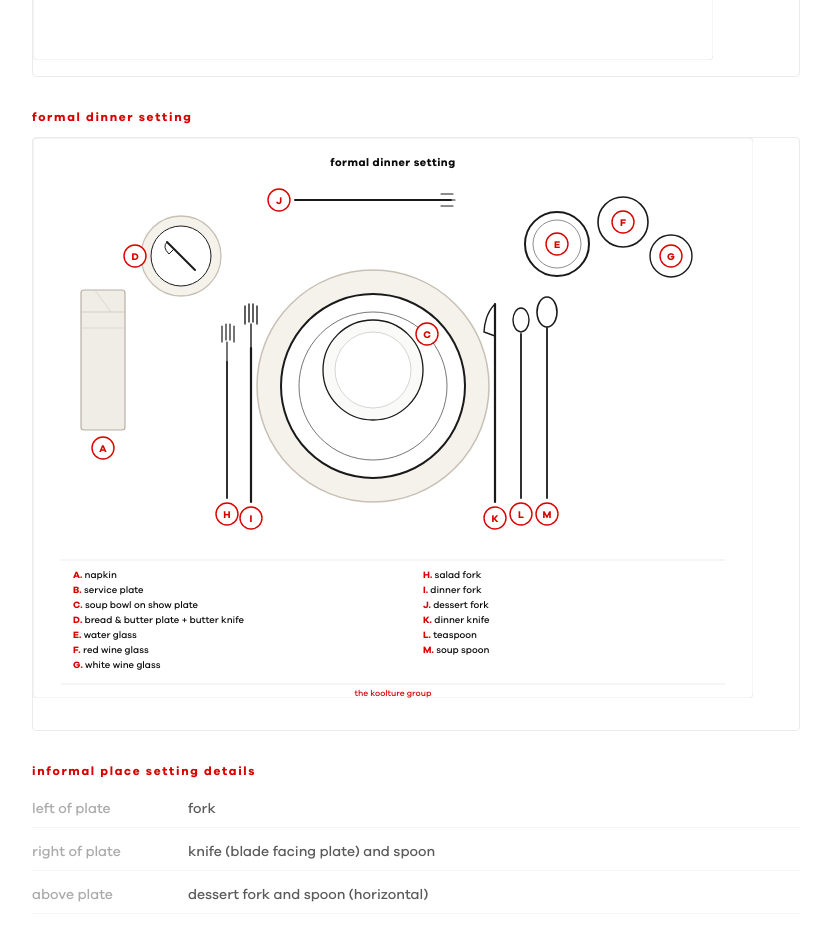
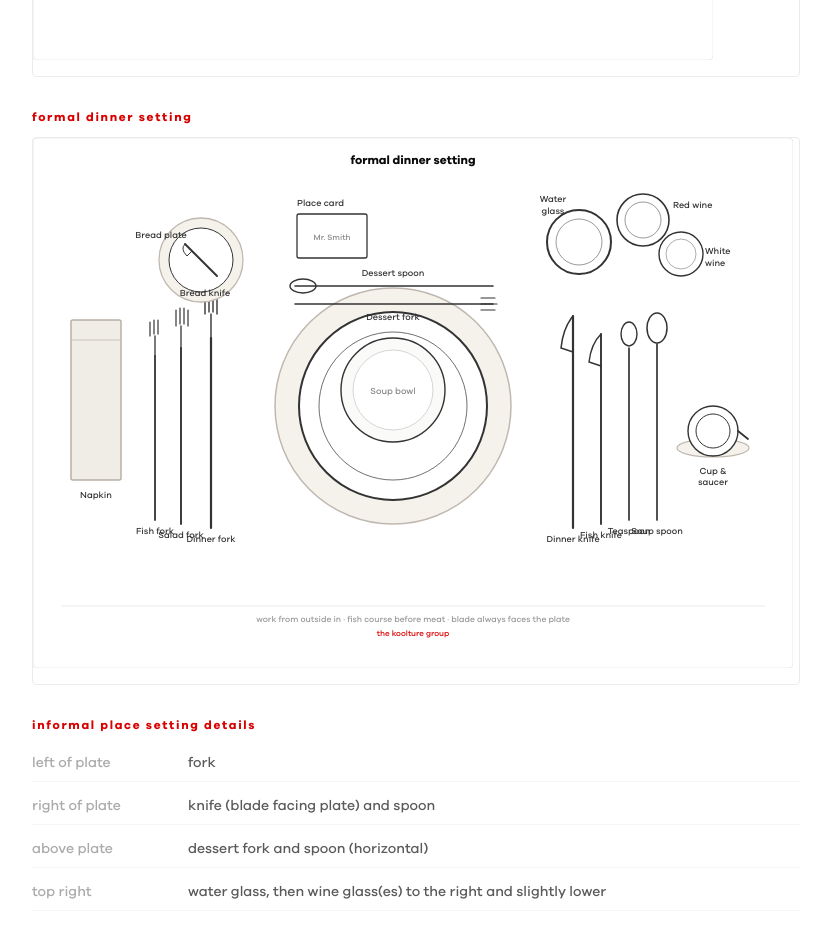
Before and after one commit to mrkoolbot/kool-app, a Next.js app: page /etiquette in a window 1280 px wide. Shown: the part 9080-10007 px from the top of the page, without its empty margins (264-1095 px from the left). Built offline with nearby package versions, Linux system fonts and the light colour scheme.

Commit message:
feat: formal setting with all elements — fish fork/knife, cup/saucer, place card, 3 glasses

```diff
--- a/app/(dashboard)/etiquette/page.tsx
+++ b/app/(dashboard)/etiquette/page.tsx
@@ -397,125 +397,129 @@ function TSDLabel({ x, y, letter }: { x: number; y: number; letter: string }) {
 }
 
 function TableSettingDiagram() {
-  const lbl = (x: number, y: number, letter: string) => <TSDLabel x={x} y={y} letter={letter}/>;
-  const sw = 1.8; // stroke width for utensils
-  const sc = "#1A1A1A"; // stroke color
+  const s = "#333";
   return (
-    <div className="mb-8">
-      <svg viewBox="0 0 720 560" width="100%" style={{ display: "block", maxWidth: 720 }} role="img" aria-label="formal dinner place setting">
-        <defs>
-          <style>{`
-            .tsd-lbl { font-family: inherit; font-size: 9px; fill: #444; }
-            .tsd-title { font-family: inherit; font-size: 11px; font-weight: 700; fill: #0A0A0A; }
-          `}</style>
-        </defs>
-        <rect width="720" height="560" fill="white" rx="4" stroke="#EBEBEB" strokeWidth="1"/>
-        <text x="360" y="28" textAnchor="middle" className="tsd-title" letterSpacing="0.5">formal dinner setting</text>
-
-        {/* ── A: NAPKIN — folded, far left ── */}
-        <rect x="48" y="152" width="44" height="140" rx="3" fill="#F0EDE6" stroke="#B8B0A4" strokeWidth="1.2"/>
-        <line x1="48" y1="174" x2="92" y2="174" stroke="#C8C0B4" strokeWidth="0.7"/>
-        <line x1="48" y1="190" x2="92" y2="190" stroke="#C8C0B4" strokeWidth="0.5"/>
-        <line x1="62" y1="152" x2="78" y2="174" stroke="#C8C0B4" strokeWidth="0.5"/>
-        {lbl(70, 310, "A")}
-
-        {/* ── B: SERVICE PLATE + DINNER PLATE ── */}
-        <circle cx="340" cy="248" r="116" fill="#F5F2EC" stroke="#C8C0B4" strokeWidth="1.5"/>
-        <circle cx="340" cy="248" r="92" fill="white" stroke={sc} strokeWidth="2"/>
-        <circle cx="340" cy="248" r="74" fill="none" stroke={sc} strokeWidth="0.6"/>
-        {lbl(340, 248, "B")}
-
-        {/* ── C: SOUP BOWL on show plate ── */}
-        <circle cx="340" cy="232" r="50" fill="#FAFAF8" stroke={sc} strokeWidth="1.3"/>
-        <circle cx="340" cy="232" r="38" fill="white" stroke="#CCCCCC" strokeWidth="0.8"/>
-        {lbl(394, 196, "C")}
-
-        {/* ── D: BREAD & BUTTER PLATE — upper left ── */}
-        <circle cx="148" cy="118" r="40" fill="#F5F2EC" stroke="#C8C0B4" strokeWidth="1.3"/>
-        <circle cx="148" cy="118" r="30" fill="white" stroke={sc} strokeWidth="1"/>
-        {/* butter knife — diagonal across plate */}
-        <line x1="162" y1="132" x2="134" y2="104" stroke={sc} strokeWidth="2" strokeLinecap="round"/>
-        <path d="M134 104 Q129 109 136 116 L141 111" stroke={sc} strokeWidth="1" fill="none"/>
-        {lbl(102, 118, "D")}
-
-        {/* ── GLASSES — upper right ── */}
-        {/* E: water goblet — largest */}
-        <circle cx="524" cy="106" r="32" fill="none" stroke={sc} strokeWidth="2"/>
-        <circle cx="524" cy="106" r="24" fill="none" stroke={sc} strokeWidth="0.5"/>
-        {lbl(524, 106, "E")}
-        {/* F: red wine glass */}
-        <circle cx="590" cy="84" r="25" fill="none" stroke={sc} strokeWidth="1.6"/>
-        {lbl(590, 84, "F")}
-        {/* G: white wine glass */}
-        <circle cx="638" cy="118" r="21" fill="none" stroke={sc} strokeWidth="1.4"/>
-        {lbl(638, 118, "G")}
-
-        {/* ══ FORKS — left side ══ */}
-        {/* H: SALAD FORK — outermost, shorter */}
-        {/* handle */}
-        <line x1="194" y1="360" x2="194" y2="224" stroke={sc} strokeWidth={sw} strokeLinecap="round"/>
-        {/* neck */}
-        <line x1="194" y1="224" x2="194" y2="204" stroke={sc} strokeWidth="1.2" strokeLinecap="round"/>
-        {/* tines */}
-        <line x1="189" y1="204" x2="189" y2="188" stroke={sc} strokeWidth="1.2" strokeLinecap="round"/>
-        <line x1="193" y1="202" x2="193" y2="186" stroke={sc} strokeWidth="1.2" strokeLinecap="round"/>
-        <line x1="197" y1="202" x2="197" y2="186" stroke={sc} strokeWidth="1.2" strokeLinecap="round"/>
-        <line x1="201" y1="204" x2="201" y2="188" stroke={sc} strokeWidth="1.2" strokeLinecap="round"/>
-        {lbl(194, 376, "H")}
-
-        {/* I: DINNER FORK — inner, taller */}
-        <line x1="218" y1="364" x2="218" y2="210" stroke={sc} strokeWidth="2.2" strokeLinecap="round"/>
-        <line x1="218" y1="210" x2="218" y2="186" stroke={sc} strokeWidth="1.4" strokeLinecap="round"/>
-        <line x1="212" y1="186" x2="212" y2="168" stroke={sc} strokeWidth="1.4" strokeLinecap="round"/>
-        <line x1="216" y1="184" x2="216" y2="166" stroke={sc} strokeWidth="1.4" strokeLinecap="round"/>
-        <line x1="220" y1="184" x2="220" y2="166" stroke={sc} strokeWidth="1.4" strokeLinecap="round"/>
-        <line x1="224" y1="186" x2="224" y2="168" stroke={sc} strokeWidth="1.4" strokeLinecap="round"/>
-        {lbl(218, 380, "I")}
-
-        {/* J: DESSERT FORK — above plate, horizontal, tines right */}
-        <line x1="262" y1="62" x2="418" y2="62" stroke={sc} strokeWidth="1.8" strokeLinecap="round"/>
-        <line x1="262" y1="62" x2="284" y2="62" stroke={sc} strokeWidth="1.2" strokeLinecap="round"/>
-        <line x1="408" y1="56" x2="420" y2="56" stroke={sc} strokeWidth="1.1" strokeLinecap="round"/>
-        <line x1="408" y1="62" x2="422" y2="62" stroke={sc} strokeWidth="1.1" strokeLinecap="round"/>
-        <line x1="408" y1="68" x2="420" y2="68" stroke={sc} strokeWidth="1.1" strokeLinecap="round"/>
-        {lbl(246, 62, "J")}
-
-        {/* ══ KNIVES + SPOONS — right side ══ */}
-        {/* K: DINNER KNIFE — inner, blade faces left */}
-        <line x1="462" y1="364" x2="462" y2="166" stroke={sc} strokeWidth="2.2" strokeLinecap="round"/>
-        <path d="M462 166 Q452 176 451 194 L462 198" stroke={sc} strokeWidth="1.4" fill="none" strokeLinecap="round"/>
-        {lbl(462, 380, "K")}
-
-        {/* L: TEASPOON */}
-        <line x1="488" y1="360" x2="488" y2="196" stroke={sc} strokeWidth={sw} strokeLinecap="round"/>
-        <ellipse cx="488" cy="182" rx="8" ry="12" fill="none" stroke={sc} strokeWidth="1.4"/>
-        {lbl(488, 376, "L")}
-
-        {/* M: SOUP SPOON — outermost */}
-        <line x1="514" y1="360" x2="514" y2="190" stroke={sc} strokeWidth={sw} strokeLinecap="round"/>
-        <ellipse cx="514" cy="174" rx="10" ry="15" fill="none" stroke={sc} strokeWidth="1.6"/>
-        {lbl(514, 376, "M")}
-
-        {/* ── LEGEND ── */}
-        <line x1="28" y1="422" x2="692" y2="422" stroke="#EBEBEB" strokeWidth="1.2"/>
-
-        <text x="40" y="440" fontSize="9.5" fill="#0A0A0A"><tspan fontWeight="700" fill="#D90000">A.</tspan> napkin</text>
-        <text x="40" y="455" fontSize="9.5" fill="#0A0A0A"><tspan fontWeight="700" fill="#D90000">B.</tspan> service plate</text>
-        <text x="40" y="470" fontSize="9.5" fill="#0A0A0A"><tspan fontWeight="700" fill="#D90000">C.</tspan> soup bowl on show plate</text>
-        <text x="40" y="485" fontSize="9.5" fill="#0A0A0A"><tspan fontWeight="700" fill="#D90000">D.</tspan> bread &amp; butter plate + butter knife</text>
-        <text x="40" y="500" fontSize="9.5" fill="#0A0A0A"><tspan fontWeight="700" fill="#D90000">E.</tspan> water glass</text>
-        <text x="40" y="515" fontSize="9.5" fill="#0A0A0A"><tspan fontWeight="700" fill="#D90000">F.</tspan> red wine glass</text>
-        <text x="40" y="530" fontSize="9.5" fill="#0A0A0A"><tspan fontWeight="700" fill="#D90000">G.</tspan> white wine glass</text>
-
-        <text x="390" y="440" fontSize="9.5" fill="#0A0A0A"><tspan fontWeight="700" fill="#D90000">H.</tspan> salad fork</text>
-        <text x="390" y="455" fontSize="9.5" fill="#0A0A0A"><tspan fontWeight="700" fill="#D90000">I.</tspan> dinner fork</text>
-        <text x="390" y="470" fontSize="9.5" fill="#0A0A0A"><tspan fontWeight="700" fill="#D90000">J.</tspan> dessert fork</text>
-        <text x="390" y="485" fontSize="9.5" fill="#0A0A0A"><tspan fontWeight="700" fill="#D90000">K.</tspan> dinner knife</text>
-        <text x="390" y="500" fontSize="9.5" fill="#0A0A0A"><tspan fontWeight="700" fill="#D90000">L.</tspan> teaspoon</text>
-        <text x="390" y="515" fontSize="9.5" fill="#0A0A0A"><tspan fontWeight="700" fill="#D90000">M.</tspan> soup spoon</text>
-
-        <line x1="28" y1="546" x2="692" y2="546" stroke="#EBEBEB" strokeWidth="1.2"/>
-        <text x="360" y="558" textAnchor="middle" fontSize="8.5" fill="#D90000">the koolture group</text>
+    <div className="mb-4">
+      <svg viewBox="0 0 760 530" width="100%" style={{ display: "block", maxWidth: 760 }} role="img" aria-label="formal dinner place setting">
+        <rect width="760" height="530" fill="white" rx="4" stroke="#EBEBEB" strokeWidth="1"/>
+        <text x="380" y="26" textAnchor="middle" fontSize="12" fontWeight="700" fill="#0A0A0A">formal dinner setting</text>
+
+        {/* ── NAPKIN — far left ── */}
+        <rect x="38" y="182" width="50" height="160" rx="2" fill="#F0EDE6" stroke="#B8B0A4" strokeWidth="1.5"/>
+        <line x1="38" y1="202" x2="88" y2="202" stroke="#C0B8B0" strokeWidth="0.8"/>
+        <text x="63" y="360" textAnchor="middle" fontSize="9" fill={s}>Napkin</text>
+
+        {/* ── FISH FORK — outermost left ── */}
+        <line x1="122" y1="382" x2="122" y2="218" stroke={s} strokeWidth="1.8" strokeLinecap="round"/>
+        <line x1="122" y1="218" x2="122" y2="198" stroke={s} strokeWidth="1.3" strokeLinecap="round"/>
+        <line x1="117" y1="198" x2="117" y2="184" stroke={s} strokeWidth="1.2" strokeLinecap="round"/>
+        <line x1="121" y1="196" x2="121" y2="182" stroke={s} strokeWidth="1.2" strokeLinecap="round"/>
+        <line x1="125" y1="196" x2="125" y2="182" stroke={s} strokeWidth="1.2" strokeLinecap="round"/>
+        <text x="122" y="396" textAnchor="middle" fontSize="9" fill={s}>Fish fork</text>
+
+        {/* ── SALAD/APPETIZER FORK ── */}
+        <line x1="148" y1="386" x2="148" y2="210" stroke={s} strokeWidth="1.9" strokeLinecap="round"/>
+        <line x1="148" y1="210" x2="148" y2="188" stroke={s} strokeWidth="1.3" strokeLinecap="round"/>
+        <line x1="143" y1="188" x2="143" y2="172" stroke={s} strokeWidth="1.2" strokeLinecap="round"/>
+        <line x1="147" y1="186" x2="147" y2="170" stroke={s} strokeWidth="1.2" strokeLinecap="round"/>
+        <line x1="151" y1="186" x2="151" y2="170" stroke={s} strokeWidth="1.2" strokeLinecap="round"/>
+        <line x1="155" y1="188" x2="155" y2="172" stroke={s} strokeWidth="1.2" strokeLinecap="round"/>
+        <text x="148" y="400" textAnchor="middle" fontSize="9" fill={s}>Salad fork</text>
+
+        {/* ── DINNER FORK ── */}
+        <line x1="178" y1="390" x2="178" y2="200" stroke={s} strokeWidth="2.2" strokeLinecap="round"/>
+        <line x1="178" y1="200" x2="178" y2="176" stroke={s} strokeWidth="1.4" strokeLinecap="round"/>
+        <line x1="172" y1="176" x2="172" y2="158" stroke={s} strokeWidth="1.4" strokeLinecap="round"/>
+        <line x1="176" y1="174" x2="176" y2="156" stroke={s} strokeWidth="1.4" strokeLinecap="round"/>
+        <line x1="180" y1="174" x2="180" y2="156" stroke={s} strokeWidth="1.4" strokeLinecap="round"/>
+        <line x1="184" y1="176" x2="184" y2="158" stroke={s} strokeWidth="1.4" strokeLinecap="round"/>
+        <text x="178" y="404" textAnchor="middle" fontSize="9" fill={s}>Dinner fork</text>
+
+        {/* ── SERVICE PLATE + SHOW PLATE ── */}
+        <circle cx="360" cy="268" r="118" fill="#F5F2EC" stroke="#C0B8B0" strokeWidth="1.5"/>
+        <circle cx="360" cy="268" r="94" fill="white" stroke={s} strokeWidth="2"/>
+        <circle cx="360" cy="268" r="74" fill="none" stroke={s} strokeWidth="0.7"/>
+        <text x="360" y="274" textAnchor="middle" fontSize="10" fontWeight="600" fill="#888">Service plate</text>
+
+        {/* ── SOUP BOWL on show plate ── */}
+        <circle cx="360" cy="252" r="52" fill="#FAFAF8" stroke={s} strokeWidth="1.4"/>
+        <circle cx="360" cy="252" r="40" fill="white" stroke="#CCCCCC" strokeWidth="0.8"/>
+        <text x="360" y="256" textAnchor="middle" fontSize="9" fill="#888">Soup bowl</text>
+
+        {/* ── DINNER KNIFE ── */}
+        <line x1="540" y1="390" x2="540" y2="178" stroke={s} strokeWidth="2.2" strokeLinecap="round"/>
+        <path d="M540 178 Q530 190 528 210 L540 214" stroke={s} strokeWidth="1.5" fill="none" strokeLinecap="round"/>
+        <text x="540" y="404" textAnchor="middle" fontSize="9" fill={s}>Dinner knife</text>
+
+        {/* ── FISH KNIFE ── */}
+        <line x1="568" y1="386" x2="568" y2="196" stroke={s} strokeWidth="1.9" strokeLinecap="round"/>
+        <path d="M568 196 Q558 206 556 224 L568 228" stroke={s} strokeWidth="1.4" fill="none" strokeLinecap="round"/>
+        <text x="568" y="400" textAnchor="middle" fontSize="9" fill={s}>Fish knife</text>
+
+        {/* ── TEASPOON ── */}
+        <line x1="596" y1="382" x2="596" y2="210" stroke={s} strokeWidth="1.7" strokeLinecap="round"/>
+        <ellipse cx="596" cy="196" rx="8" ry="12" fill="none" stroke={s} strokeWidth="1.4"/>
+        <text x="596" y="396" textAnchor="middle" fontSize="9" fill={s}>Teaspoon</text>
+
+        {/* ── SOUP SPOON ── */}
+        <line x1="624" y1="382" x2="624" y2="206" stroke={s} strokeWidth="1.7" strokeLinecap="round"/>
+        <ellipse cx="624" cy="190" rx="10" ry="15" fill="none" stroke={s} strokeWidth="1.5"/>
+        <text x="624" y="396" textAnchor="middle" fontSize="9" fill={s}>Soup spoon</text>
+
+        {/* ── BREAD PLATE + BUTTER KNIFE — upper left ── */}
+        <circle cx="168" cy="122" r="42" fill="#F5F2EC" stroke="#C0B8B0" strokeWidth="1.3"/>
+        <circle cx="168" cy="122" r="32" fill="white" stroke={s} strokeWidth="1"/>
+        <line x1="184" y1="138" x2="152" y2="106" stroke={s} strokeWidth="2" strokeLinecap="round"/>
+        <path d="M152 106 Q147 111 154 118 L159 113" stroke={s} strokeWidth="1" fill="none"/>
+        <text x="128" y="100" textAnchor="middle" fontSize="9" fill={s}>Bread plate</text>
+        <text x="172" y="158" textAnchor="middle" fontSize="9" fill={s}>Bread knife</text>
+
+        {/* ── PLACE CARD ── */}
+        <rect x="264" y="76" width="70" height="44" rx="2" fill="white" stroke={s} strokeWidth="1.3"/>
+        <text x="299" y="102" textAnchor="middle" fontSize="8" fill="#888">Mr. Smith</text>
+        <text x="264" y="68" textAnchor="start" fontSize="9" fill={s}>Place card</text>
+
+        {/* ── DESSERT SPOON — horizontal above plate ── */}
+        <line x1="262" y1="148" x2="460" y2="148" stroke={s} strokeWidth="1.6" strokeLinecap="round"/>
+        <ellipse cx="270" cy="148" rx="13" ry="7" fill="none" stroke={s} strokeWidth="1.4"/>
+        <text x="360" y="138" textAnchor="middle" fontSize="9" fill={s}>Dessert spoon</text>
+
+        {/* ── DESSERT FORK — horizontal above plate ── */}
+        <line x1="262" y1="166" x2="460" y2="166" stroke={s} strokeWidth="1.6" strokeLinecap="round"/>
+        <line x1="448" y1="160" x2="462" y2="160" stroke={s} strokeWidth="1.2" strokeLinecap="round"/>
+        <line x1="448" y1="166" x2="464" y2="166" stroke={s} strokeWidth="1.2" strokeLinecap="round"/>
+        <line x1="448" y1="172" x2="462" y2="172" stroke={s} strokeWidth="1.2" strokeLinecap="round"/>
+        <text x="360" y="182" textAnchor="middle" fontSize="9" fill={s}>Dessert fork</text>
+
+        {/* ── WATER GLASS ── */}
+        <circle cx="546" cy="104" r="32" fill="none" stroke={s} strokeWidth="2"/>
+        <circle cx="546" cy="104" r="23" fill="none" stroke={s} strokeWidth="0.5"/>
+        <text x="520" y="64" textAnchor="middle" fontSize="9" fill={s}>Water</text>
+        <text x="520" y="76" textAnchor="middle" fontSize="9" fill={s}>glass</text>
+
+        {/* ── RED WINE GLASS ── */}
+        <circle cx="610" cy="82" r="26" fill="none" stroke={s} strokeWidth="1.6"/>
+        <circle cx="610" cy="82" r="18" fill="none" stroke={s} strokeWidth="0.5"/>
+        <text x="640" y="70" textAnchor="start" fontSize="9" fill={s}>Red wine</text>
+
+        {/* ── WHITE WINE GLASS ── */}
+        <circle cx="648" cy="116" r="22" fill="none" stroke={s} strokeWidth="1.4"/>
+        <circle cx="648" cy="116" r="15" fill="none" stroke={s} strokeWidth="0.4"/>
+        <text x="672" y="116" textAnchor="start" fontSize="9" fill={s}>White</text>
+        <text x="672" y="128" textAnchor="start" fontSize="9" fill={s}>wine</text>
+
+        {/* ── CUP & SAUCER ── */}
+        <ellipse cx="680" cy="310" rx="36" ry="9" fill="#F5F2EC" stroke="#C0B8B0" strokeWidth="1.2"/>
+        <circle cx="680" cy="293" r="25" fill="white" stroke={s} strokeWidth="1.4"/>
+        <circle cx="680" cy="293" r="17" fill="none" stroke={s} strokeWidth="1"/>
+        <line x1="705" y1="293" x2="715" y2="301" stroke={s} strokeWidth="1.8" strokeLinecap="round"/>
+        <text x="680" y="336" textAnchor="middle" fontSize="9" fill={s}>Cup &amp;</text>
+        <text x="680" y="347" textAnchor="middle" fontSize="9" fill={s}>saucer</text>
+
+        {/* footer */}
+        <line x1="28" y1="468" x2="732" y2="468" stroke="#EBEBEB" strokeWidth="1"/>
+        <text x="380" y="484" textAnchor="middle" fontSize="8.5" fill="#999" fontStyle="italic">work from outside in · fish course before meat · blade always faces the plate</text>
+        <text x="380" y="498" textAnchor="middle" fontSize="8" fill="#D90000">the koolture group</text>
       </svg>
     </div>
   );
```
